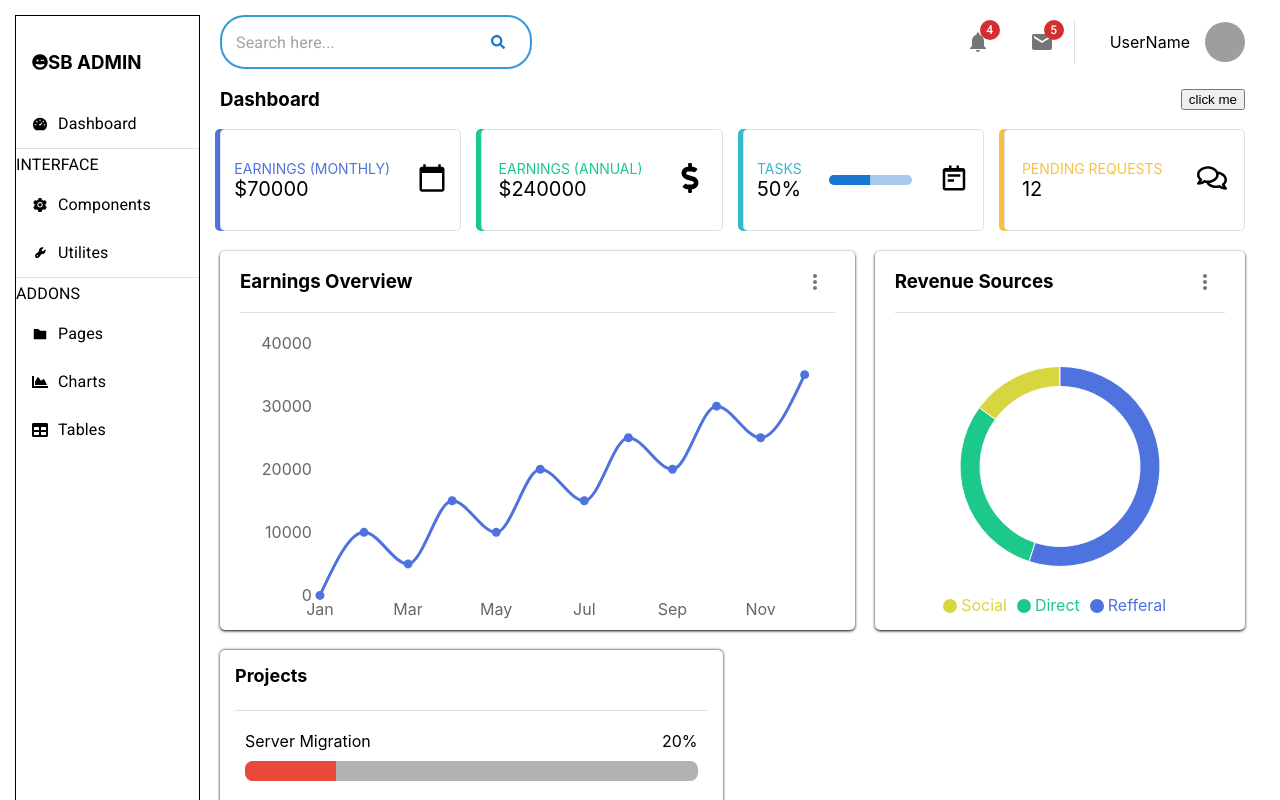
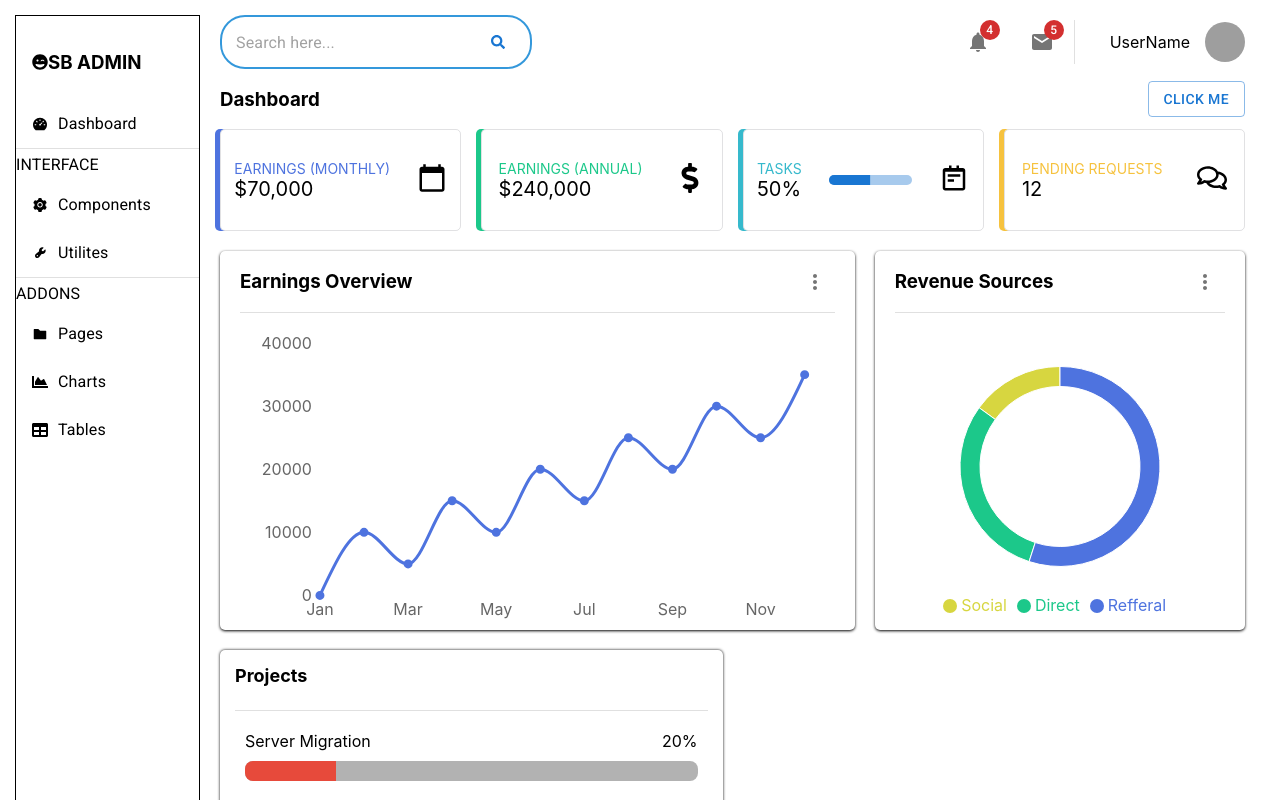
Before and after one commit to Arun3sh/admin-dashboard, a React (Create React App) app: page / in a window 1280 px wide. Shown: the top 800 px of the page. Built offline with nearby package versions, Linux system fonts and the light colour scheme; grey boxes are pictures that could not be loaded.

Commit message:
minor change

```diff
--- a/src/components/Maincontent.js
+++ b/src/components/Maincontent.js
@@ -1,13 +1,16 @@
 import { Reportdata } from './Reportdata';
 import { PictorialData } from './PictorialData';
 import { Othercontent } from './Othercontent';
+import { Button } from '@mui/material';
 
 export function Maincontent() {
 	return (
 		<div className="maincontent">
 			<div className="first-row">
 				<h3>Dashboard</h3>
-				<button>click me</button>
+				<Button variant="outlined" color="primary">
+					Click me
+				</Button>
 			</div>
 			<Reportdata />
 			<PictorialData />
--- a/src/components/Reportdata.js
+++ b/src/components/Reportdata.js
@@ -10,7 +10,7 @@ export function Reportdata() {
 			<div className="report monthly">
 				<div className="report-type">
 					<div className="report-heading monthly-heading">EARNINGS (MONTHLY)</div>
-					<div className="report-value">$70000</div>
+					<div className="report-value">$70,000</div>
 				</div>
 				<div className="report-logo">
 					<CalendarToday />
@@ -20,7 +20,7 @@ export function Reportdata() {
 			<div className="report annual">
 				<div className="report-type">
 					<div className="report-heading annual-heading">EARNINGS (ANNUAL)</div>
-					<div className="report-value">$240000</div>
+					<div className="report-value">$240,000</div>
 				</div>
 				<div className="report-logo">
 					<FaDollarSign />
```
